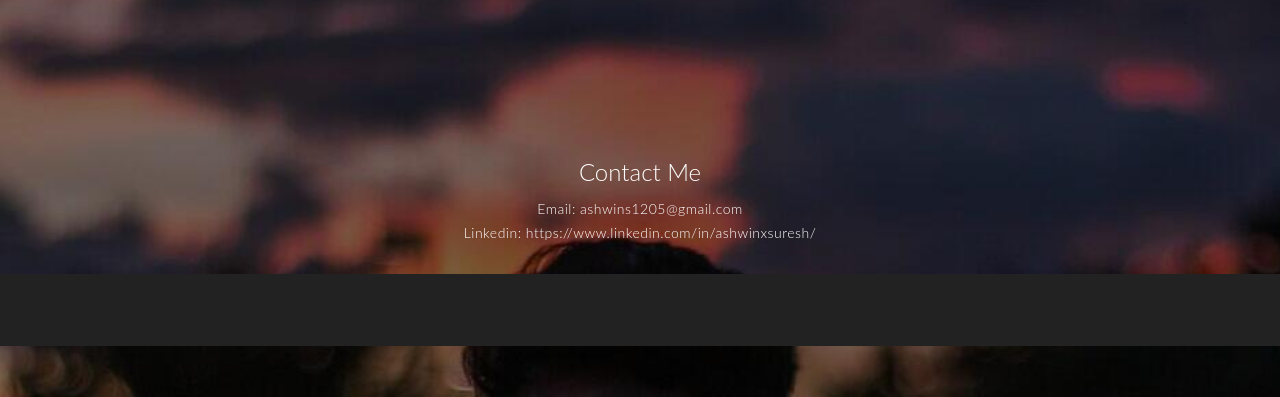
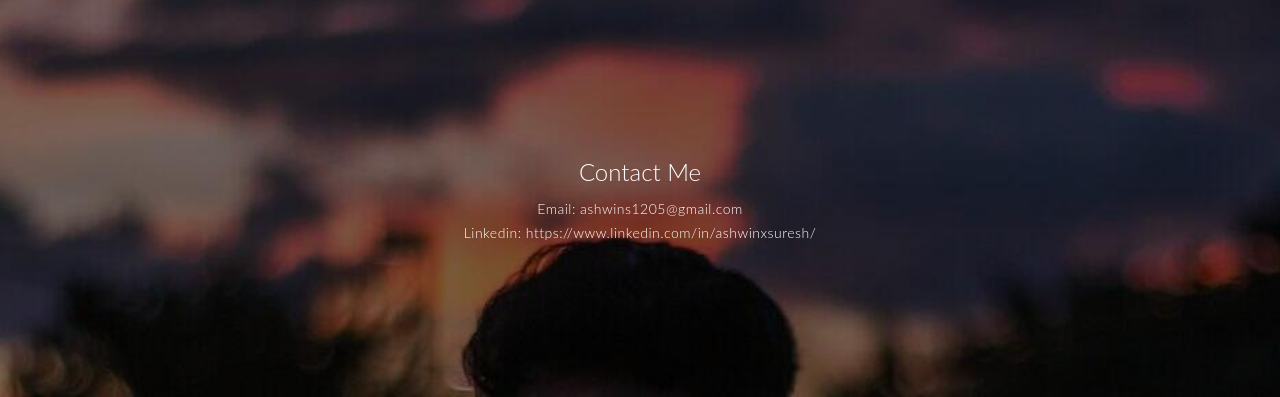
Before and after one commit to Ashwin1205/-AshwinXSuresh, a plain HTML site: page index.html in a window 1280 px wide. Shown: the part 403-800 px from the top of the page. Drawn offline with Linux system fonts and the light colour scheme; a script that the page names is missing.

Commit message:
Add files via upload

```diff
--- a/index.html
+++ b/index.html
@@ -53,6 +53,6 @@
          <h3 class="heading">Contact Me</h3>
          <p class="paragraph">Email: ashwins1205@gmail.com<br/>Linkedin: https://www.linkedin.com/in/ashwinxsuresh/</p>
       </div>
-      <div class="footer"></div>
+    <!--   <div class="footer"></div> -->
    </body>
 </html>
```
